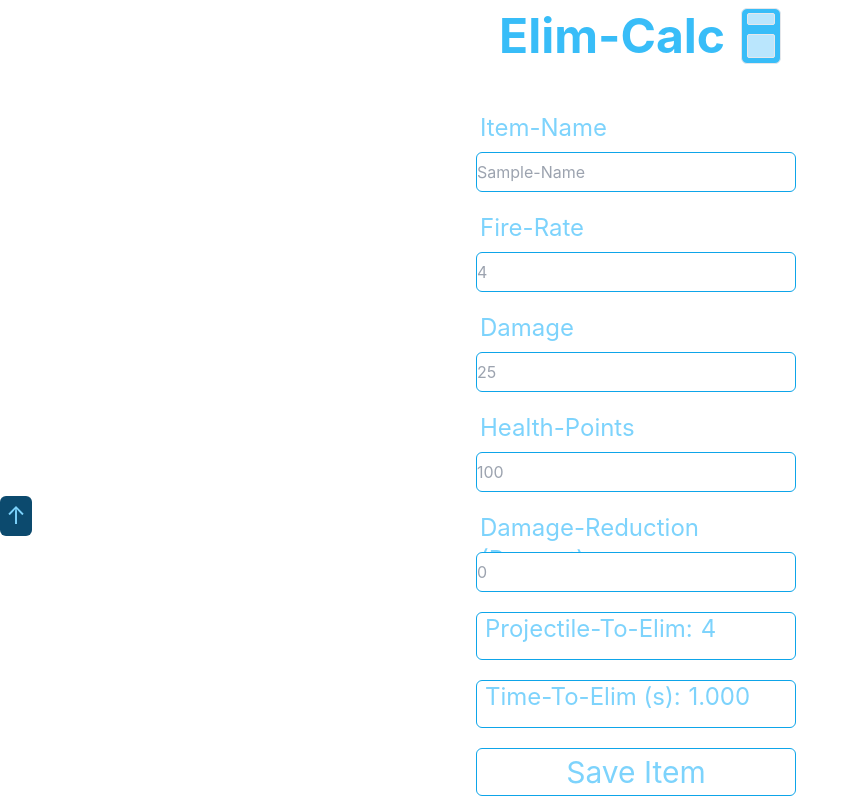
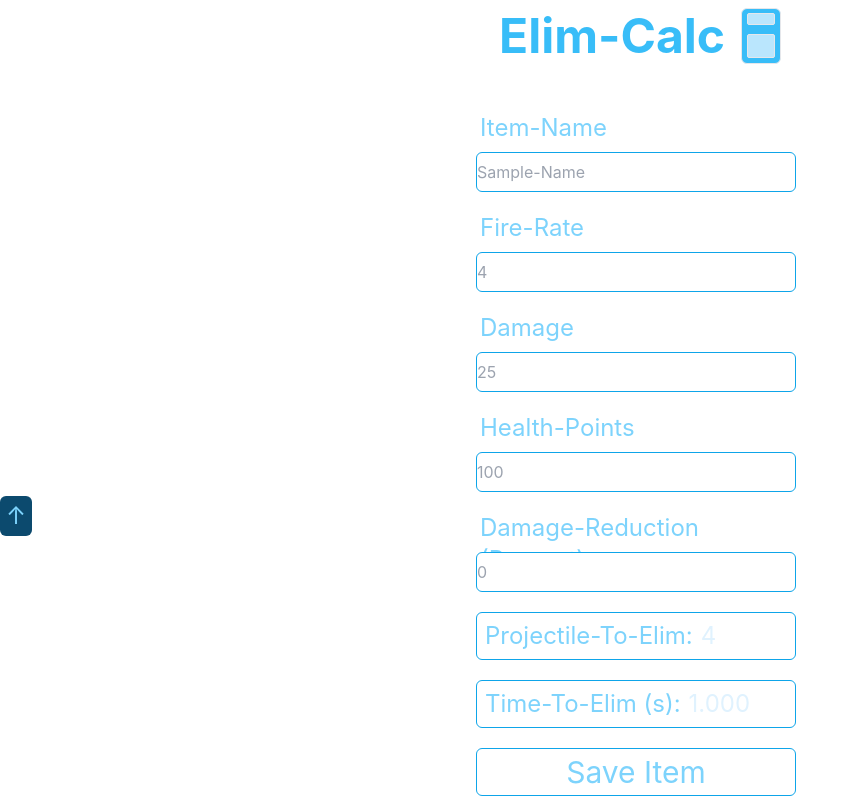
Before and after one commit to JL-597586/TTE-Calc, a Next.js app: page / in a window 1280 px wide. Shown: the top 800 px of the page, without its empty margins (0-859 px from the left). Built offline with nearby package versions, Linux system fonts and the light colour scheme.

Commit message:
center (top,bottom) Projectile/TIme-To-Elim form results, highlighted result values

```diff
--- a/pages/index.tsx
+++ b/pages/index.tsx
@@ -157,13 +157,13 @@ const Home = () => {
             <button className='w-96 h-10 border-sky-500 border rounded-md mb-5 text-2xl text-sky-300'>Submit</button>
           */}
 
-              <div className='flex w-80 h-12 border-sky-500 border rounded-md mb-5 text-2xl text-sky-300'>
+              <div className='flex w-80 h-12 border-sky-500 border rounded-md mb-5 text-2xl text-sky-300 items-center'>
                 <div className='ml-2'>Projectile-To-Elim:</div>
-                <div className='ml-2'>{AmmoToElimCeiling.toFixed(0)}</div>
+                <div className='ml-2 text-sky-100'>{AmmoToElimCeiling.toFixed(0)}</div>
               </div>
-              <div className='flex w-80 h-12 border-sky-500 border rounded-md mb-5 text-2xl text-sky-300'>
+              <div className='flex w-80 h-12 border-sky-500 border rounded-md mb-5 text-2xl text-sky-300 items-center'>
                 <div className='ml-2'>Time-To-Elim (s):</div>
-                <div className='ml-2'>{TimeToElim.toFixed(3)}</div>
+                <div className='ml-2 text-sky-100'>{TimeToElim.toFixed(3)}</div>
               </div>
               <div className='flex justify-center w-80 h-12 border-sky-500 border rounded-md mb-5 text-3xl text-sky-300 active:bg-sky-500 active:text-sky-100'>
                 <button type="button" onClick={SaveForm} className='mx-2'>Save Item</button>
```
